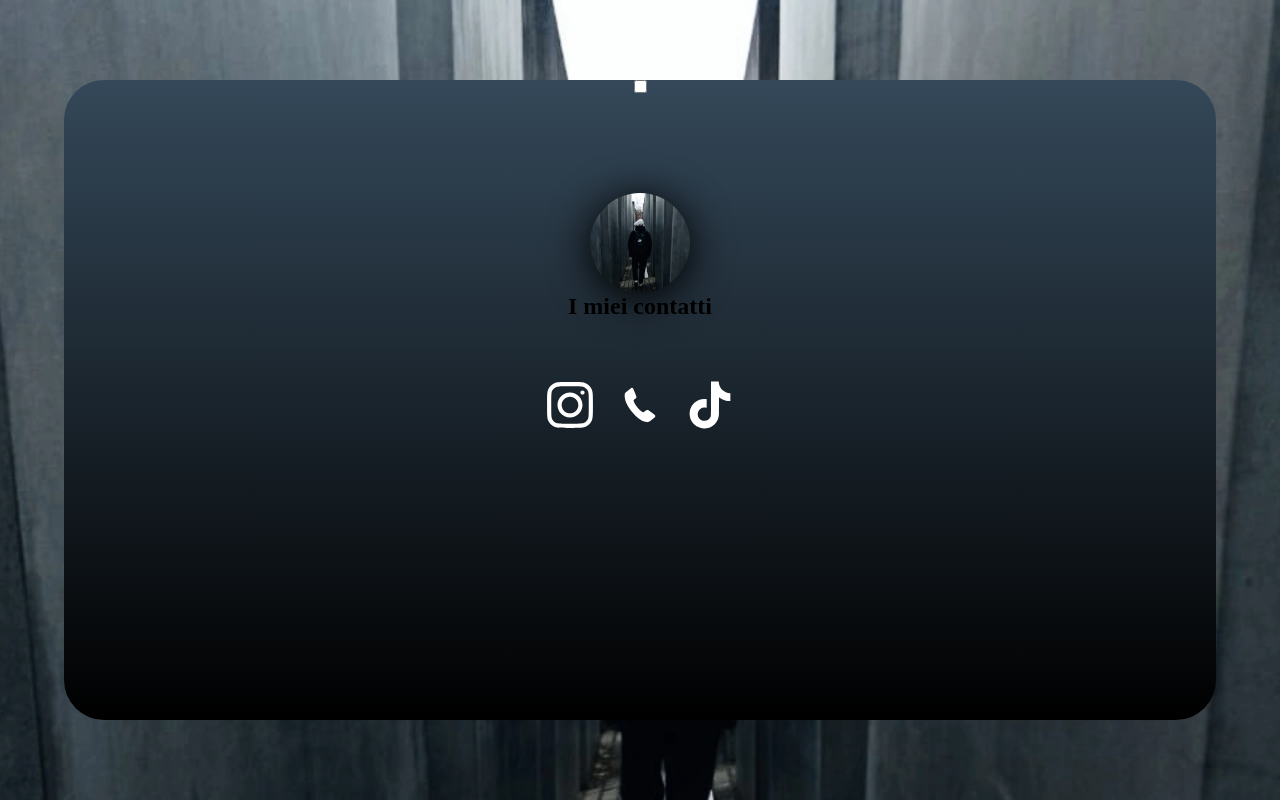
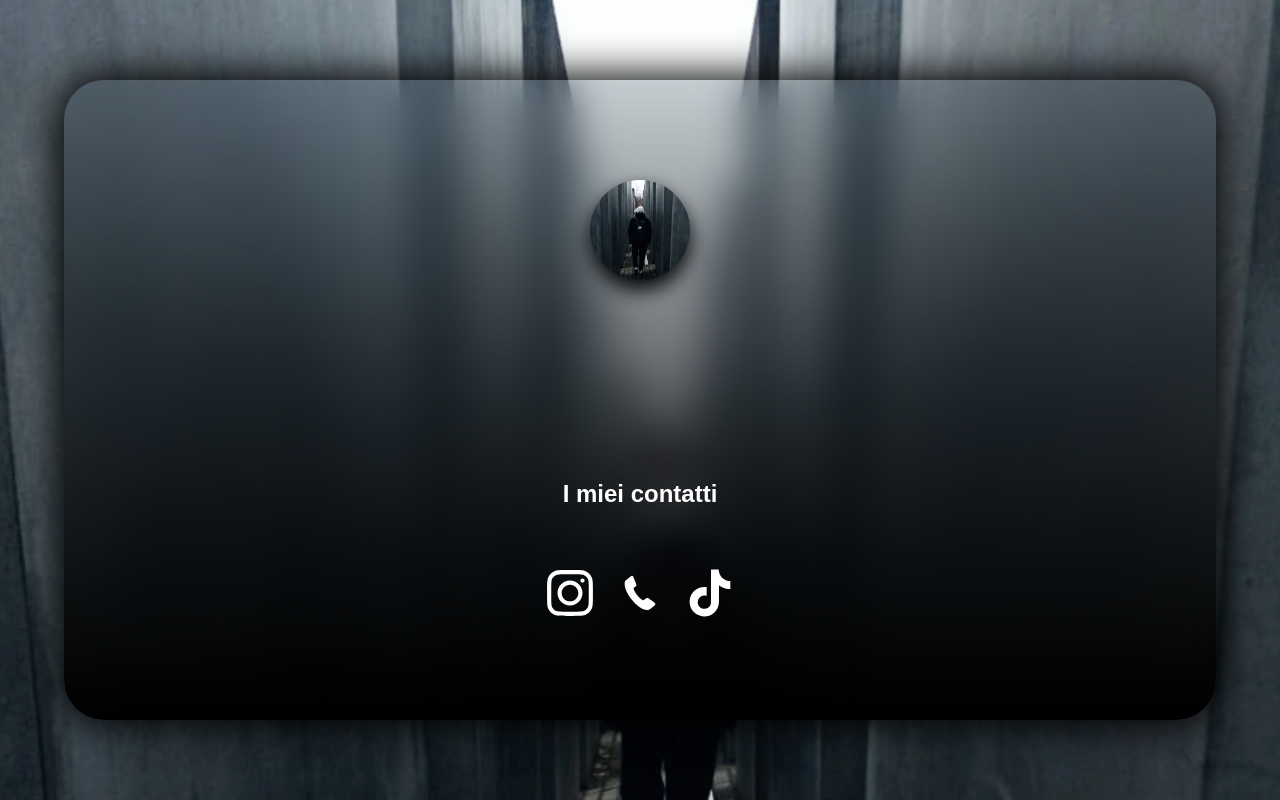
Before and after one commit to Ema-Iaco07/sito-contatti, a plain HTML site: page index.html in a window 1280 px wide. Drawn offline with Linux system fonts and the light colour scheme.

Commit message:
Update style.css
add some new animations. new glass graphic. and new image's zoom function

```diff
--- a/style.css
+++ b/style.css
@@ -18,9 +18,8 @@ body {
 }
 
 .contenitore-supremo {
-    background: linear-gradient(to bottom, rgb(52, 72, 89), rgb(0, 0, 0));
+    background: linear-gradient(to bottom, rgba(52, 72, 89, 0.274), rgb(0, 0, 0));
     border-radius: 40px;
-
     display: flex;
     flex-direction: column;
 
@@ -28,6 +27,8 @@ body {
     height: 80vh; /* 80% dell’altezza del viewport */
 
     margin: 0; /* tolgo margini inutili */
+    box-shadow: 0 0 40px 5px;
+    backdrop-filter: blur(20px);
 }
 
 /* --- resto invariato --- */
@@ -49,8 +50,9 @@ body {
     background-size: 200px;
     background-position-x: -55px;
     background-repeat: no-repeat;
-    box-shadow: 0 5px 40px 1px;
+    box-shadow: 0 10px 20px 1px rgb(7, 10, 12);
     margin-top: 100px;
+    color:b
 }
 
 .nome {
@@ -58,6 +60,11 @@ body {
     color: white;
     font-size: 20px;
     font-family: sans-serif;
+}
+.sottotitolo {
+    color:white;
+    font-family: sans-serif;
+    margin-top: 200px;
 }
 
 .contatti {
@@ -71,6 +78,22 @@ body {
 
 .instagram-svg {
     fill: white;
+}
+svg {
+    transition: width 0.2s ease-in-out, height 0.2s ease-in-out;
+}
+svg:hover {
+    width:60px;
+    height:60px;
+}
+input[type="checkbox"]:checked + label > .foto-profilo{
+    width:420px;
+    height:420px;
+    background-size: 800px;
+    background-position: center;
+}
+#click {
+    display: none;
 }
 
 /* Mobile */
```
